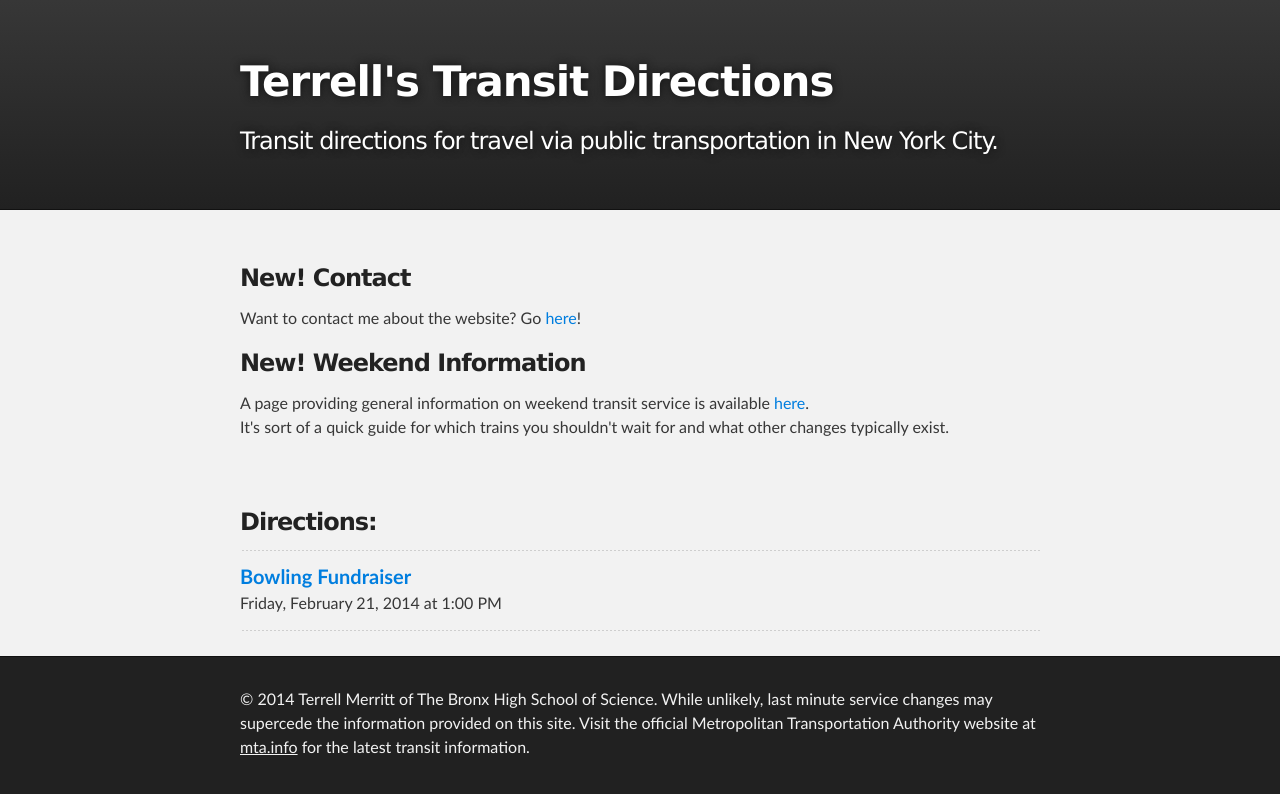
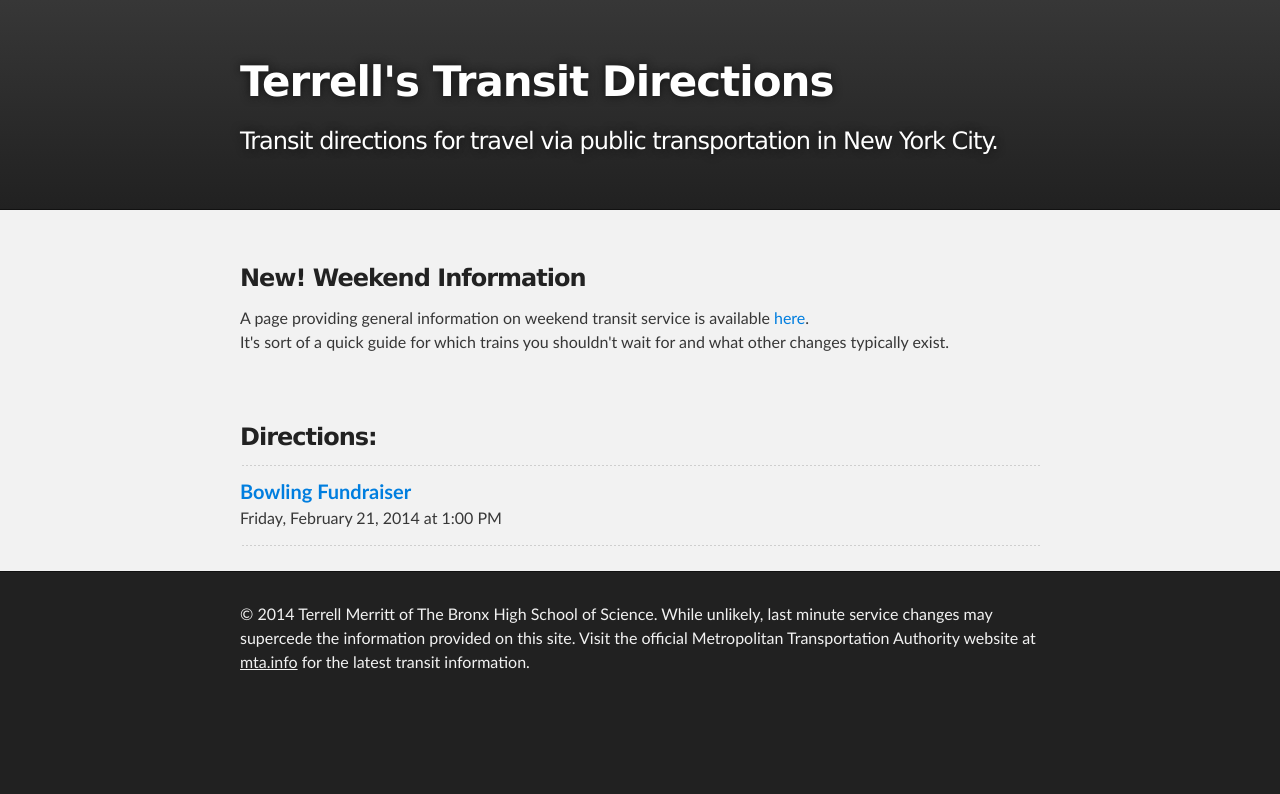
Before and after one commit to terrellthemtaguy/terrellthemtaguy.github.io, a Jekyll site: the page built from index.html, in a window 1280 px wide. Shown: the top 794 px of the page. Built offline with Jekyll 4.4.1, drawn with Linux system fonts in a browser that asks for light colours.

Commit message:
Update index.html

```diff
--- a/index.html
+++ b/index.html
@@ -13,11 +13,6 @@ published: true
 <!-- MAIN CONTENT -->
 <div id="main_content_wrap" class="outer">
   <section id="main_content" class="inner">
-    <h3>New! Contact</h3>
-    <p>
-        Want to contact me about the website? Go <a href="/contact.html">here</a>!
-    </p>
-
     <h3>New! Weekend Information</h3>
     <p>
         A page providing general information on weekend transit service is available <a href="/weekend_information.html">here</a>.<br>
```
